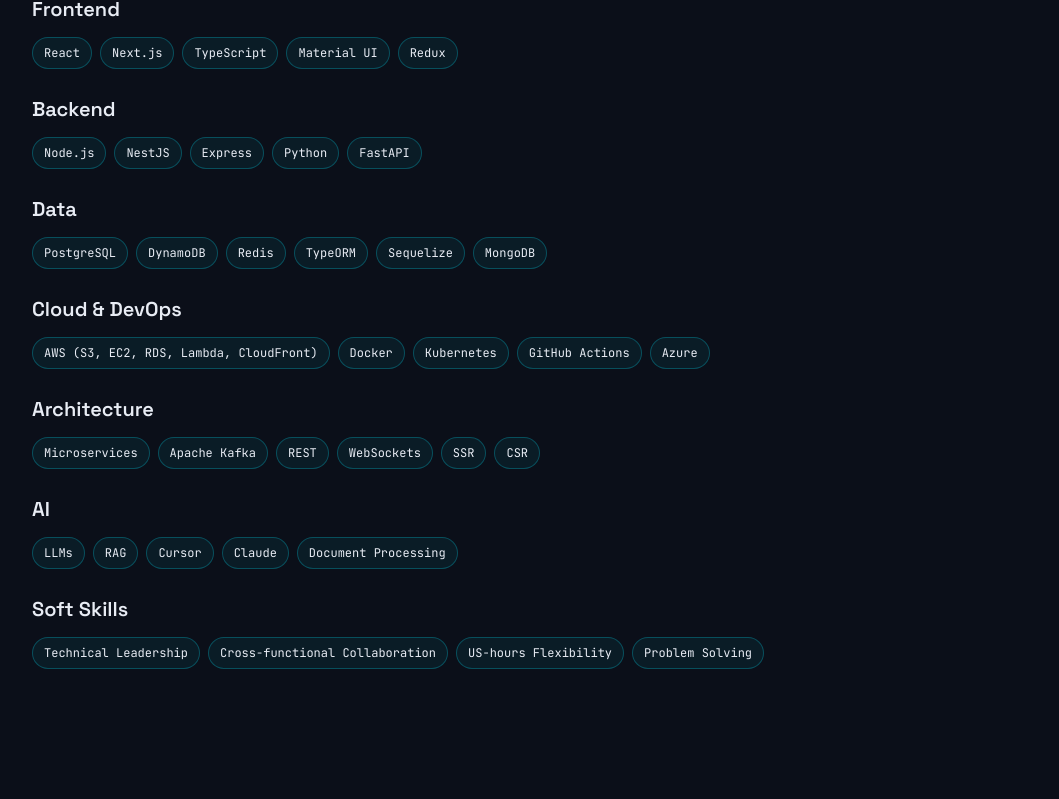
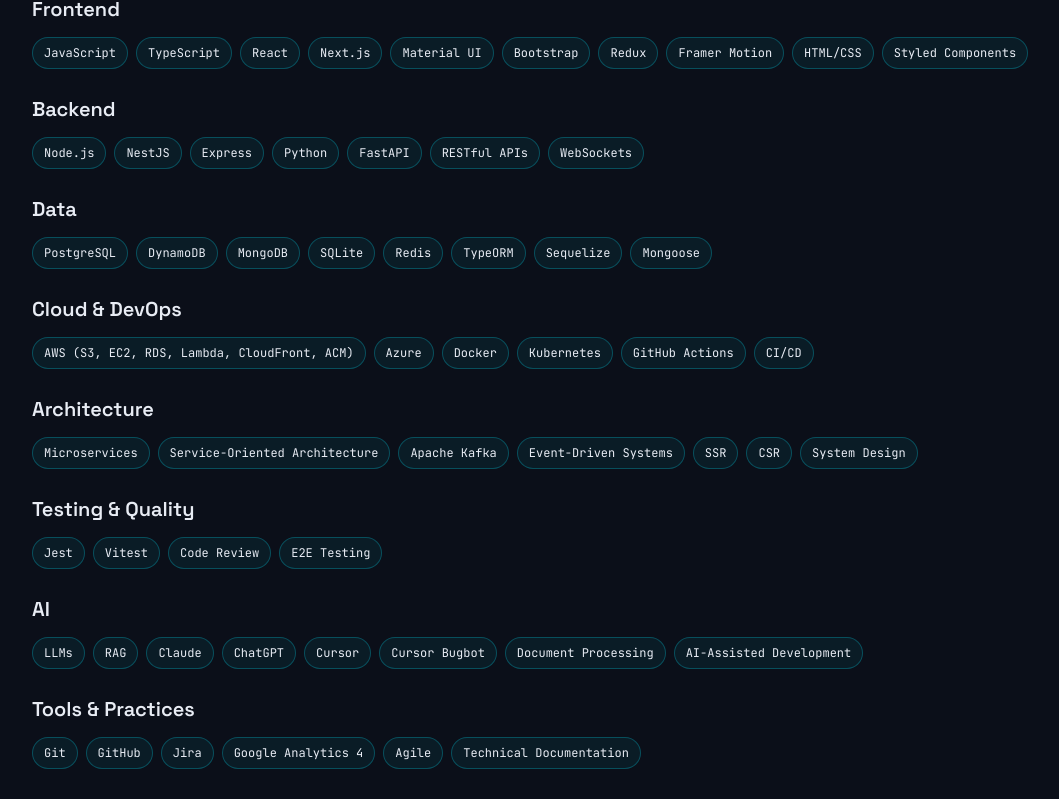
Before and after one commit to Eric-Souza/portfolio, a React (Vite) app: page / in a window 1280 px wide. Shown: the part 6940-7739 px from the top of the page, without its empty margins (32-1091 px from the left). Built offline with nearby package versions, Linux system fonts and the light colour scheme.

Commit message:
Add Leadership tag to Remedy case study and expand skills section.

```diff
--- a/src/data/skills.ts
+++ b/src/data/skills.ts
@@ -3,41 +3,104 @@
 export const skillGroups: SkillGroup[] = [
   {
     category: 'Frontend',
-    skills: ['React', 'Next.js', 'TypeScript', 'Material UI', 'Redux'],
+    skills: [
+      'JavaScript',
+      'TypeScript',
+      'React',
+      'Next.js',
+      'Material UI',
+      'Bootstrap',
+      'Redux',
+      'Framer Motion',
+      'HTML/CSS',
+      'Styled Components',
+    ],
   },
   {
     category: 'Backend',
-    skills: ['Node.js', 'NestJS', 'Express', 'Python', 'FastAPI'],
+    skills: [
+      'Node.js',
+      'NestJS',
+      'Express',
+      'Python',
+      'FastAPI',
+      'RESTful APIs',
+      'WebSockets',
+    ],
   },
   {
     category: 'Data',
-    skills: ['PostgreSQL', 'DynamoDB', 'Redis', 'TypeORM', 'Sequelize', 'MongoDB'],
+    skills: [
+      'PostgreSQL',
+      'DynamoDB',
+      'MongoDB',
+      'SQLite',
+      'Redis',
+      'TypeORM',
+      'Sequelize',
+      'Mongoose',
+    ],
   },
   {
     category: 'Cloud & DevOps',
     skills: [
-      'AWS (S3, EC2, RDS, Lambda, CloudFront)',
+      'AWS (S3, EC2, RDS, Lambda, CloudFront, ACM)',
+      'Azure',
       'Docker',
       'Kubernetes',
       'GitHub Actions',
-      'Azure',
+      'CI/CD',
     ],
   },
   {
     category: 'Architecture',
-    skills: ['Microservices', 'Apache Kafka', 'REST', 'WebSockets', 'SSR', 'CSR'],
+    skills: [
+      'Microservices',
+      'Service-Oriented Architecture',
+      'Apache Kafka',
+      'Event-Driven Systems',
+      'SSR',
+      'CSR',
+      'System Design',
+    ],
+  },
+  {
+    category: 'Testing & Quality',
+    skills: ['Jest', 'Vitest', 'Code Review', 'E2E Testing'],
   },
   {
     category: 'AI',
-    skills: ['LLMs', 'RAG', 'Cursor', 'Claude', 'Document Processing'],
+    skills: [
+      'LLMs',
+      'RAG',
+      'Claude',
+      'ChatGPT',
+      'Cursor',
+      'Cursor Bugbot',
+      'Document Processing',
+      'AI-Assisted Development',
+    ],
+  },
+  {
+    category: 'Tools & Practices',
+    skills: [
+      'Git',
+      'GitHub',
+      'Jira',
+      'Google Analytics 4',
+      'Agile',
+      'Technical Documentation',
+    ],
   },
   {
     category: 'Soft Skills',
     skills: [
       'Technical Leadership',
+      'Team Management',
       'Cross-functional Collaboration',
       'US-hours Flexibility',
       'Problem Solving',
+      'Communication',
     ],
   },
 ];
```
